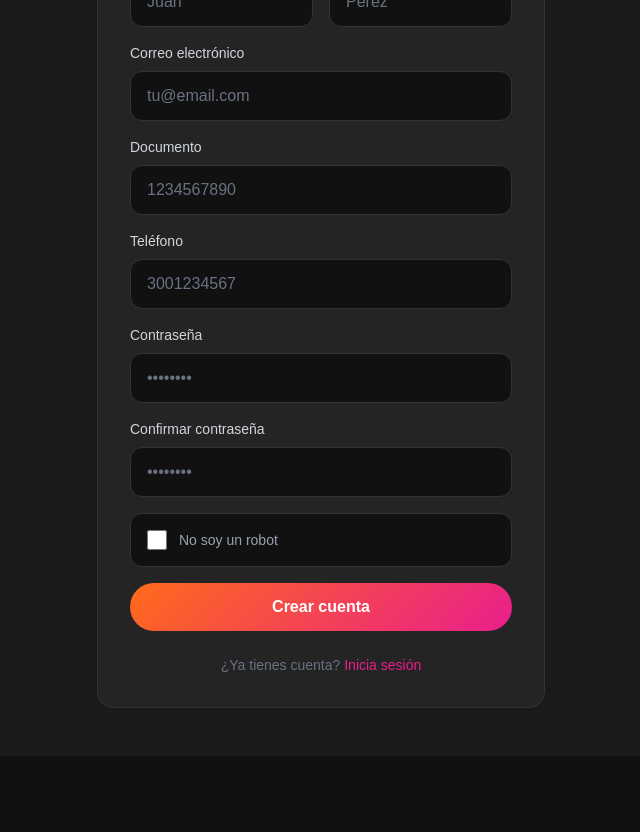
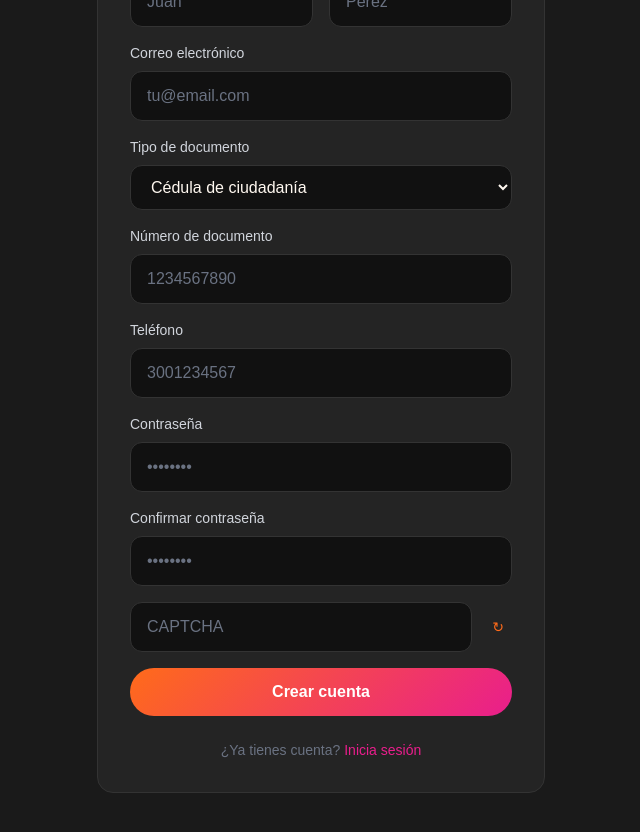
Before and after one commit to Percyb4l/Proyecto_final_DS1, a React (Vite) app in the folder frontend/: page /register in a window 1280 px wide. Shown: the part 440-1272 px from the top of the page, without its empty margins (319-959 px from the left). Before the commit the page ends 1196 px from the top, so only its background shows below. Built offline with nearby package versions, Linux system fonts and the light colour scheme; no server answers.

Commit message:
feat(frontend): registro de clientes con CAPTCHA real
Co-authored-by: Cursor <cursoragent@cursor.com>

```diff
--- a/frontend/src/pages/RegisterPage.tsx
+++ b/frontend/src/pages/RegisterPage.tsx
@@ -1,11 +1,12 @@
 /**
- * Registro de nuevos clientes.
+ * Registro de nuevos clientes con CAPTCHA real.
  * Crea cuenta vía API y redirige al dashboard del cliente.
  */
-import { useState } from 'react';
+import { useState, useEffect } from 'react';
 import type { FormEvent } from 'react';
 import { Link, useNavigate } from 'react-router-dom';
 import { useAuth } from '../context/AuthContext';
+import { authApi } from '../services/api';
 import { GoogleButton, FacebookButton, AuthDivider } from '../components/SocialLogin';
 import { formatApiError } from '../utils/apiError';
 
@@ -14,10 +15,23 @@ export default function RegisterPage() {
     firstName: '', lastName: '', email: '', password: '', password_confirm: '',
     document_type: 'CC', document_number: '', phone: '',
   });
+  const [captchaKey, setCaptchaKey] = useState('');
+  const [captchaImage, setCaptchaImage] = useState('');
+  const [captchaValue, setCaptchaValue] = useState('');
   const [error, setError] = useState('');
   const [loading, setLoading] = useState(false);
   const { register } = useAuth();
   const navigate = useNavigate();
+
+  const loadCaptcha = () => {
+    authApi.getCaptcha().then((r) => {
+      setCaptchaKey(r.data.captcha_key);
+      setCaptchaImage(r.data.captcha_image);
+      setCaptchaValue('');
+    });
+  };
+
+  useEffect(() => { loadCaptcha(); }, []);
 
   const handleSubmit = async (e: FormEvent) => {
     e.preventDefault();
@@ -29,11 +43,13 @@ export default function RegisterPage() {
         first_name: form.firstName, last_name: form.lastName,
         email: form.email, password: form.password, password_confirm: form.password_confirm,
         document_type: form.document_type, document_number: form.document_number, phone: form.phone,
+        captcha_key: captchaKey, captcha_value: captchaValue,
       });
       navigate('/dashboard');
     } catch (err: unknown) {
       const axiosErr = err as { response?: { data?: unknown } };
       setError(formatApiError(axiosErr.response?.data, 'Error al registrarse'));
+      loadCaptcha();
     } finally {
       setLoading(false);
     }
@@ -79,7 +95,16 @@ export default function RegisterPage() {
               <input type="email" className="input-field" placeholder="tu@email.com" value={form.email} onChange={(e) => setForm({ ...form, email: e.target.value })} required />
             </div>
             <div>
-              <label className="block text-sm text-gray-300 mb-2">Documento</label>
+              <label className="block text-sm text-gray-300 mb-2">Tipo de documento</label>
+              <select className="input-field" value={form.document_type} onChange={(e) => setForm({ ...form, document_type: e.target.value })}>
+                <option value="CC">Cédula de ciudadanía</option>
+                <option value="CE">Cédula de extranjería</option>
+                <option value="TI">Tarjeta de identidad</option>
+                <option value="PP">Pasaporte</option>
+              </select>
+            </div>
+            <div>
+              <label className="block text-sm text-gray-300 mb-2">Número de documento</label>
               <input className="input-field" placeholder="1234567890" value={form.document_number} onChange={(e) => setForm({ ...form, document_number: e.target.value })} required />
             </div>
             <div>
@@ -95,9 +120,10 @@ export default function RegisterPage() {
               <input type="password" className="input-field" placeholder="••••••••" value={form.password_confirm} onChange={(e) => setForm({ ...form, password_confirm: e.target.value })} required />
             </div>
 
-            <div className="bg-[#111] border border-[#333] rounded-xl p-4 flex items-center gap-3">
-              <input type="checkbox" className="w-5 h-5" required />
-              <span className="text-sm text-gray-400">No soy un robot</span>
+            <div className="flex items-center gap-3">
+              {captchaImage && <img src={captchaImage} alt="CAPTCHA" className="h-12 rounded border border-[#333]" />}
+              <input className="input-field flex-1" placeholder="CAPTCHA" value={captchaValue} onChange={(e) => setCaptchaValue(e.target.value)} required />
+              <button type="button" onClick={loadCaptcha} className="text-[#FF6B1A] text-sm px-2">↻</button>
             </div>
 
             <button type="submit" disabled={loading} className="gradient-btn w-full py-4">
```
